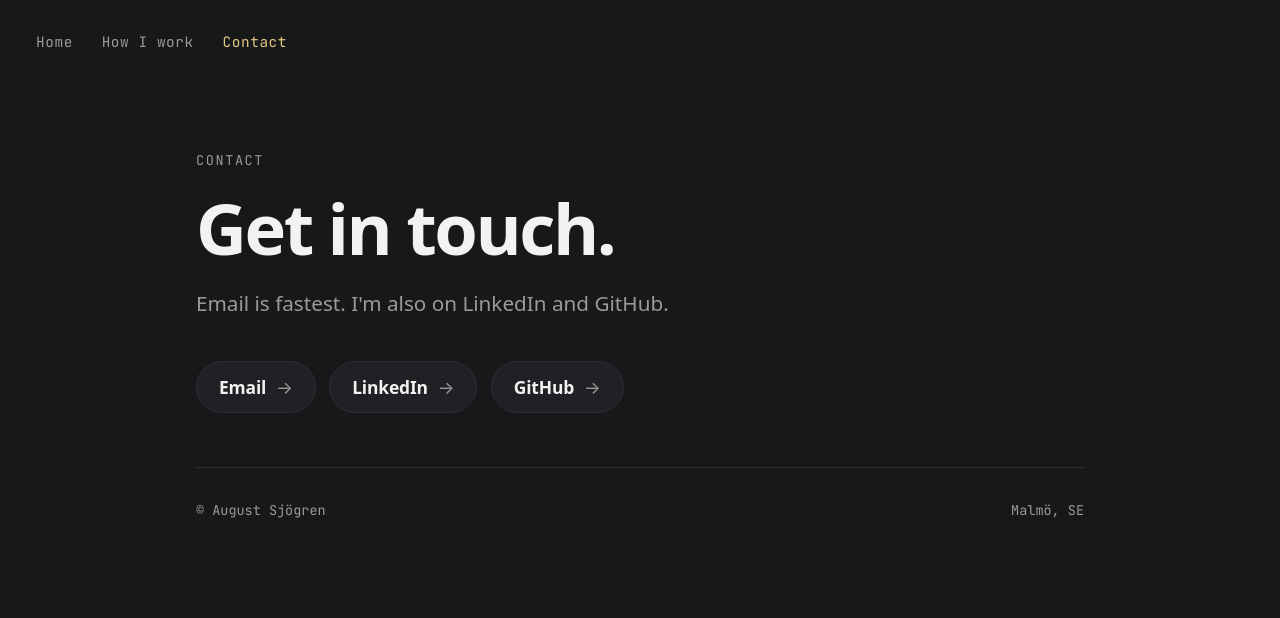
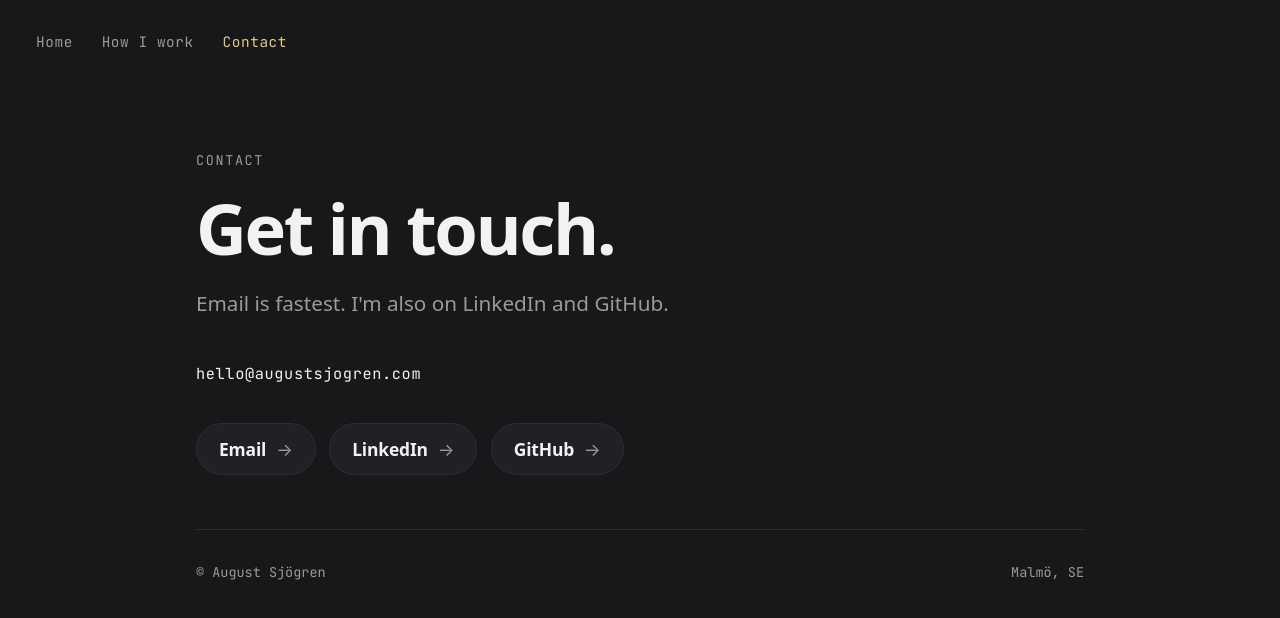
Before and after one commit to augustsjogren/portfolio, a React (Vite) app: page /contact in a window 1280 px wide. Shown: the top 618 px of the page. Built offline with nearby package versions, Linux system fonts and the light colour scheme.

Commit message:
Contact page: show the email address as a copyable mono mailto link

```diff
--- a/src/content.ts
+++ b/src/content.ts
@@ -70,7 +70,7 @@ export const home = {
     {
       label: 'Home lab',
       text: [
-        { text: 'self-hosting my own services and running local models, quants and all' },
+        { text: 'self-hosting my own services and running local AI models' },
       ],
     },
     {
@@ -108,6 +108,7 @@ export const contact = {
   title: 'Contact',
   heading: [{ text: 'Get in touch.' }] satisfies HeadingPart[],
   lede: "Email is fastest. I'm also on LinkedIn and GitHub.",
+  email: site.email,
   links,
 };
 
--- a/src/pages/contact.tsx
+++ b/src/pages/contact.tsx
@@ -14,6 +14,9 @@ const ContactPage = () => {
         <Heading parts={contact.heading} />
       </h1>
       <p className={styles['page-lede']}>{contact.lede}</p>
+      <p className={styles['page-email']}>
+        <a href={`mailto:${contact.email}`}>{contact.email}</a>
+      </p>
 
       <LinkChips links={contact.links} />
 
--- a/src/pages/page.module.css
+++ b/src/pages/page.module.css
@@ -78,6 +78,22 @@
   max-width: 52ch;
 }
 
+.page-email {
+  font-family: var(--font-mono);
+  font-size: 0.85rem;
+  letter-spacing: 0.04em;
+  margin: 0 0 2rem;
+}
+
+.page-email a {
+  color: var(--ink);
+  text-decoration: none;
+}
+
+.page-email a:hover {
+  color: var(--accent);
+}
+
 .page-footer {
   margin-top: 3rem;
   border-top: 1px solid var(--hairline);
```
Also changed, not shown: 1 other file (tests, documents, lock files or other folders).
